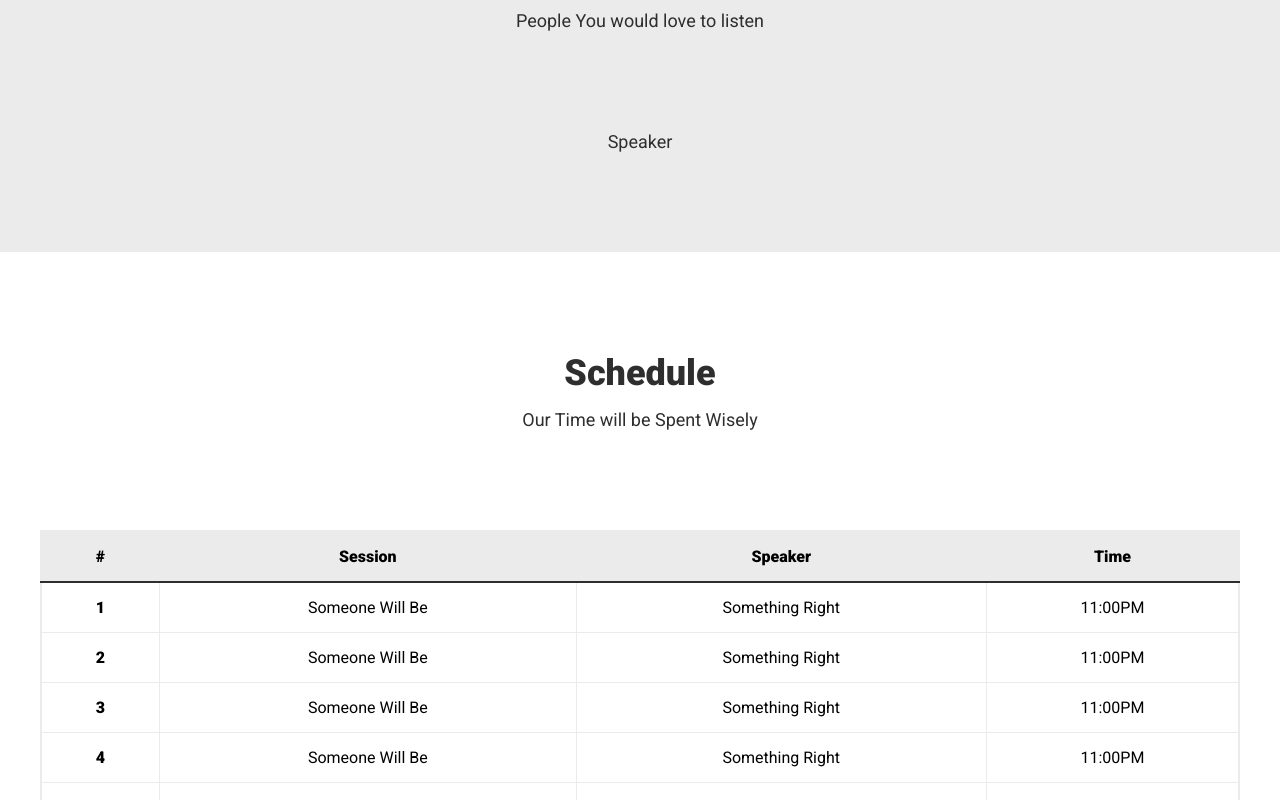
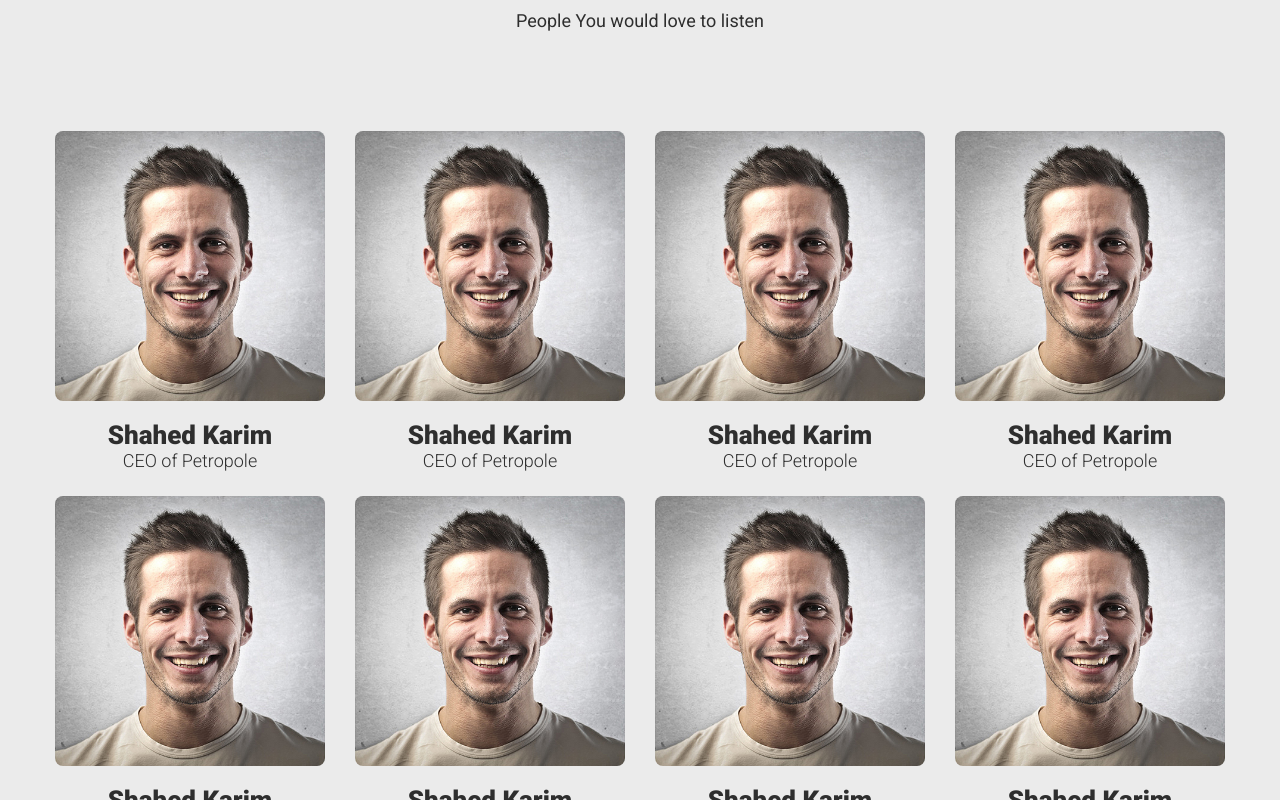
Before and after one commit to zonayedpca/talk.js, a React (Create React App) app: page / in a window 1280 px wide. Shown: the part 1160-1960 px from the top of the page. Built offline with nearby package versions, Linux system fonts and the light colour scheme.

Commit message:
Speaker Done

```diff
--- a/src/components/Speaker.js
+++ b/src/components/Speaker.js
@@ -4,11 +4,32 @@ import { Container, Title } from './common';
 
 import './speaker.css';
 
+const speakers = [
+  { name: 'Shahed Karim', title: 'CEO of Petropole', profile: 1 },
+  { name: 'Shahed Karim', title: 'CEO of Petropole', profile: 1 },
+  { name: 'Shahed Karim', title: 'CEO of Petropole', profile: 1 },
+  { name: 'Shahed Karim', title: 'CEO of Petropole', profile: 1 },
+  { name: 'Shahed Karim', title: 'CEO of Petropole', profile: 1 },
+  { name: 'Shahed Karim', title: 'CEO of Petropole', profile: 1 },
+  { name: 'Shahed Karim', title: 'CEO of Petropole', profile: 1 },
+  { name: 'Shahed Karim', title: 'CEO of Petropole', profile: 1 }
+]
+
 export default () => (
   <div className="speaker-area">
     <Container>
       <Title title="Speaker" content="People You would love to listen" />
-      <p>Speaker</p>
+      <div className="speaker">
+        { speakers.map(({ name, title, profile }) => (
+          <div className="single">
+            <img alt={name} src={require(`../assets/speakers/${profile}.jpg`)} />
+            <div className="info">
+              <h4>{name}</h4>
+              <p>{title}</p>
+            </div>
+          </div>
+        )) }
+      </div>
     </Container>
   </div>
 )
--- a/src/components/speaker.css
+++ b/src/components/speaker.css
@@ -1,3 +1,31 @@
 .speaker-area {
   background: #ebebeb;
 }
+
+.speaker {
+  display: flex;
+  flex-wrap: wrap;
+}
+
+.speaker .single {
+  width: calc(100% / 4 - 30px);
+  margin: 0 15px;
+  margin-bottom: 25px;
+}
+
+.speaker .single img {
+  width: 100%;
+  border-radius: 8px;
+}
+
+.speaker .single .info {
+  margin-top: 15px;
+}
+
+.speaker .single .info h4 {
+  font-size: 26px;
+}
+
+.speaker .single .info p {
+  font-weight: 300;
+}
--- a/src/components/sponsor.css
+++ b/src/components/sponsor.css
@@ -8,13 +8,13 @@
   justify-content: center;
 }
 
-.single {
+.sponsor .single {
   width: calc(100%/3 - 30px);
   padding: 45px 25px;
   padding-top: 0;
   margin: 0 15px;
 }
 
-.single img {
+.sponsor .single img {
   width: calc(100% - 50px);
 }
```
Also changed, not shown: src/assets/speakers/1.jpg (added).
